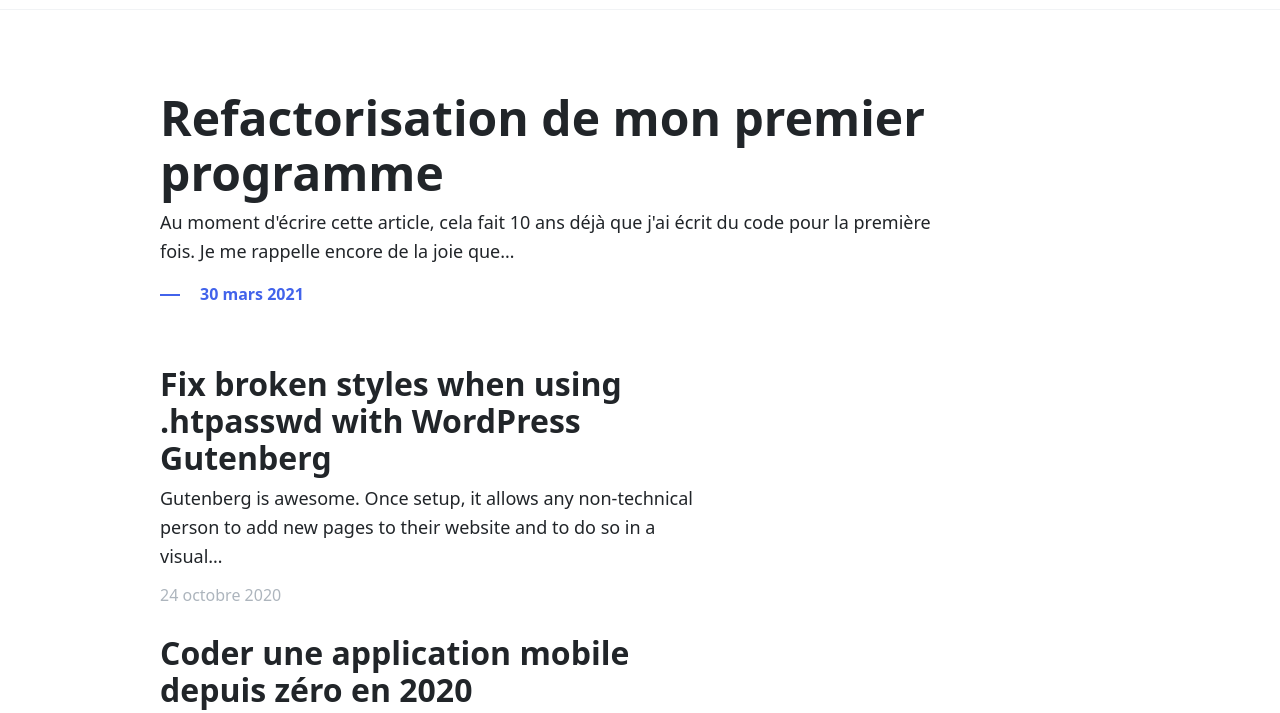
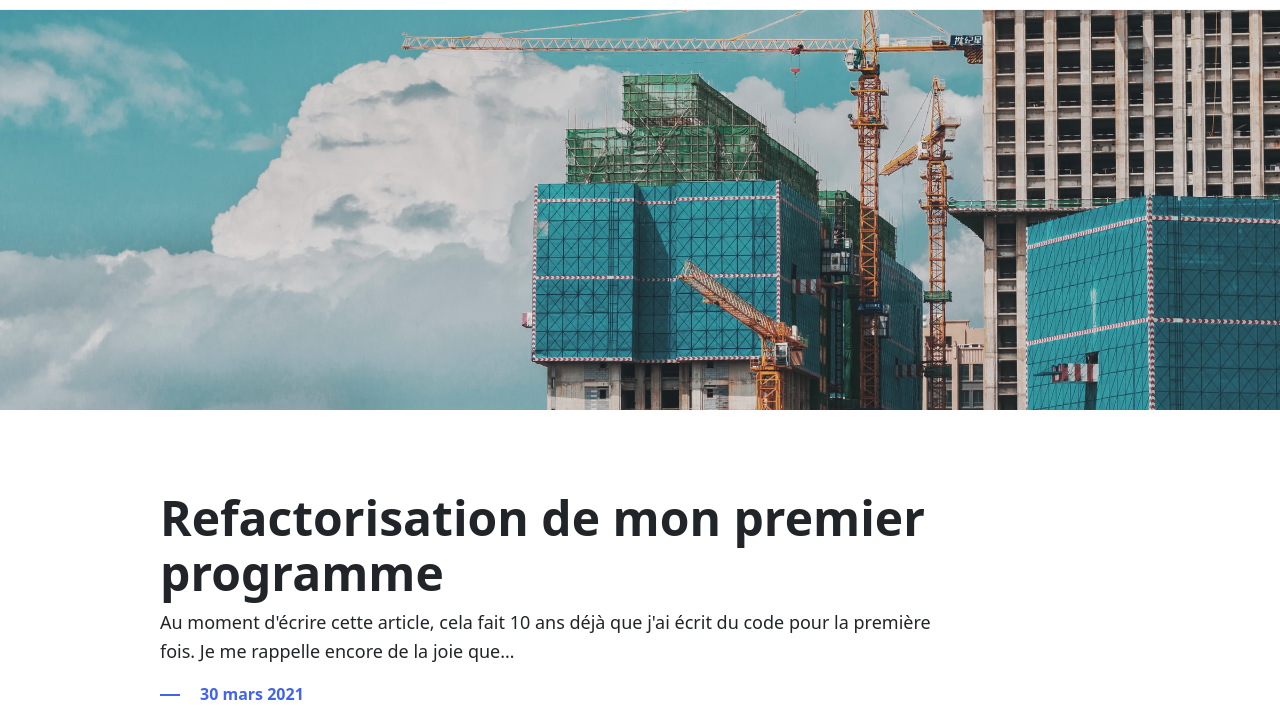
Before and after one commit to jverneaut/blog, a Gatsby site: page / in a window 1280 px wide. Shown: the part 55-768 px from the top of the page. Built offline with nearby package versions, Linux system fonts and the light colour scheme; Gatsby itself is replaced by a stand-in of ours.

Commit message:
Add cover option

```diff
--- a/articles/refactoring-10-years-old-code/refactoring-10-years-old-code.md
+++ b/articles/refactoring-10-years-old-code/refactoring-10-years-old-code.md
@@ -2,6 +2,7 @@
 title: 'Refactorisation de mon premier programme'
 date: '2021-03-30 16:30'
 path: 'refactoring-10-years-old-code'
+cover: 'chan-lin-Sas07q7IuMc-unsplash.jpg'
 ---
 
 Au moment d'écrire cette article, cela fait 10 ans déjà que j'ai écrit du code pour la première fois.
--- a/src/pages/index.js
+++ b/src/pages/index.js
@@ -6,9 +6,13 @@ import Layout from '../Layout';
 
 export default ({ data }) => {
   const { allMarkdownRemark: posts } = data;
+  const cover = posts.nodes[0].frontmatter.cover;
 
   return (
     <Layout title="Accueil">
+      <div className="post-cover">
+        <img src={cover.publicURL} alt="" />
+      </div>
       <div className="post-list">
         {posts.nodes.map(post => {
           return (
@@ -39,6 +43,9 @@ export const query = graphql`
           title
           date
           path
+          cover {
+            publicURL
+          }
         }
       }
     }
--- a/styles/main.scss
+++ b/styles/main.scss
@@ -27,6 +27,19 @@ body {
 
 .post-list {
   margin-top: 32px;
+}
+
+.post-cover {
+  height: 400px;
+}
+
+.post-cover img {
+  position: absolute;
+  left: 0;
+  width: 100%;
+  height: 400px;
+  object-fit: cover;
+  object-position: center;
 }
 
 article {
```
Also changed, not shown: src/templates/article.js (+8 -0 lines), articles/refactoring-10-years-old-code/chan-lin-Sas07q7IuMc-unsplash.jpg (added).
